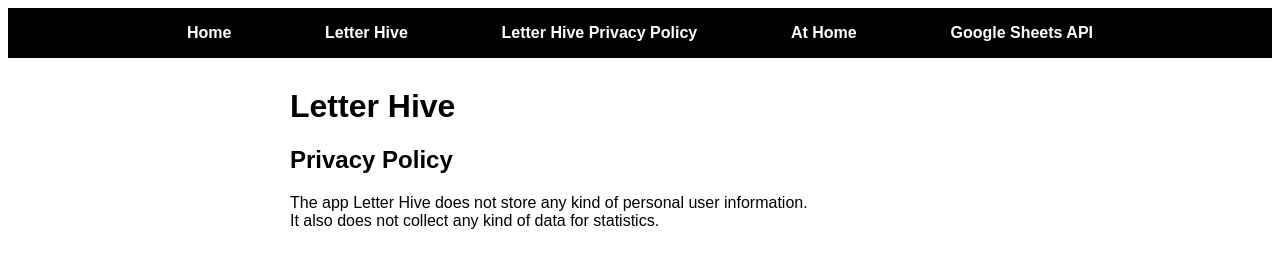
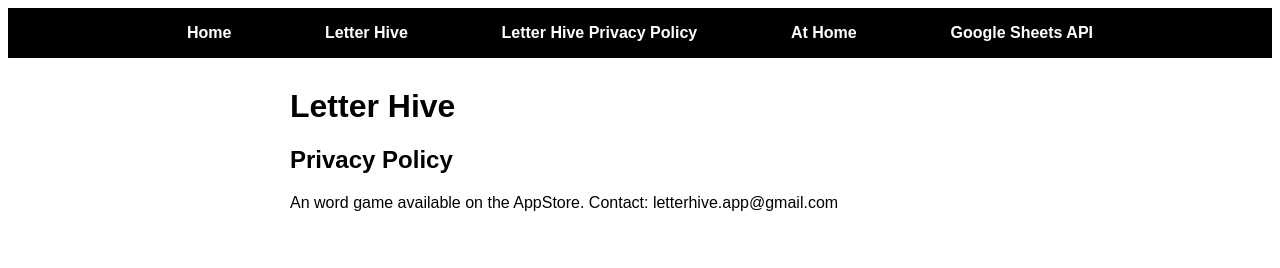
Before and after one commit to LennartPhil/LennartPhil.github.io, a plain HTML site: page LetterHive.html in a window 1280 px wide. Drawn offline with Linux system fonts and the light colour scheme.

Commit message:
Changes the content of the LetterHive.html

```diff
--- a/LetterHive.html
+++ b/LetterHive.html
@@ -19,10 +19,8 @@
     </div>
     <div class="content contentFont">
         <h1>Letter Hive</h1>
-        <h2>Privacy Policy</h2>
-        <p> The app Letter Hive does not store any kind of personal user information.<br>
-            It also does not collect any kind of data for statistics.
-        </p>
+        <h2><a href="LetterHivePrivacyPolicy.html">Privacy Policy</a></h2>
+        <p>An word game available on the AppStore. Contact: letterhive.app@gmail.com</p>
     </div>
 </body>
 </html>
```
